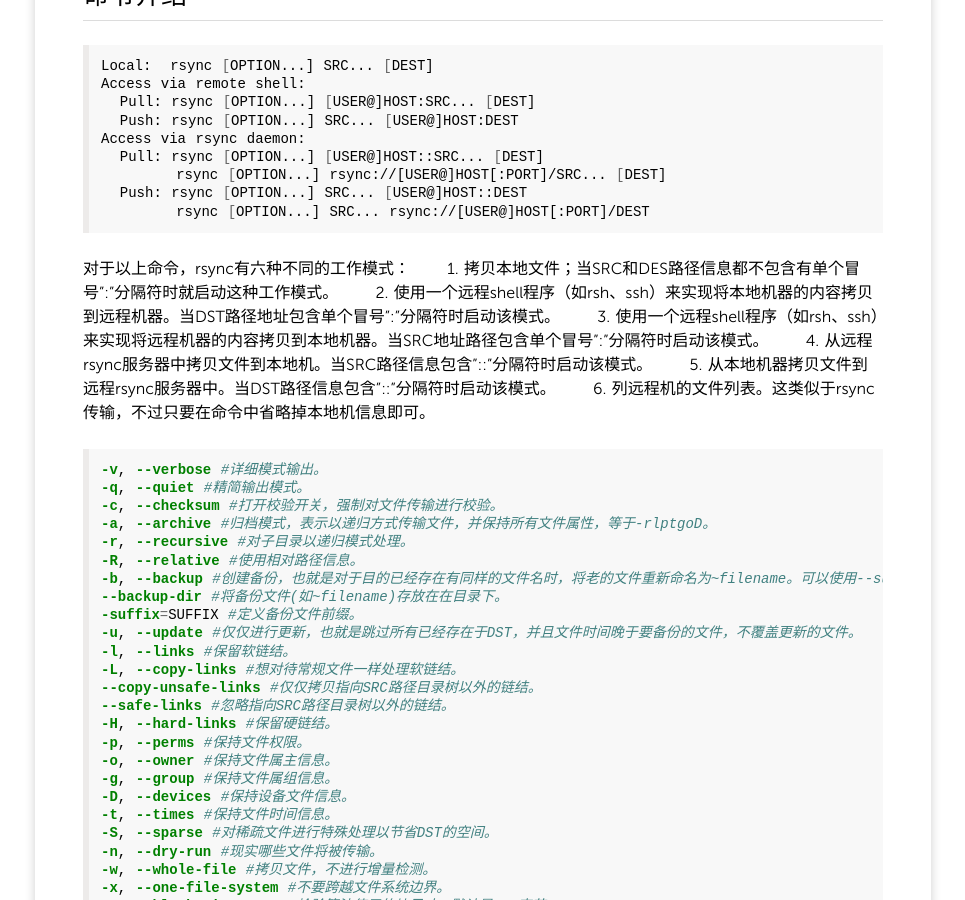
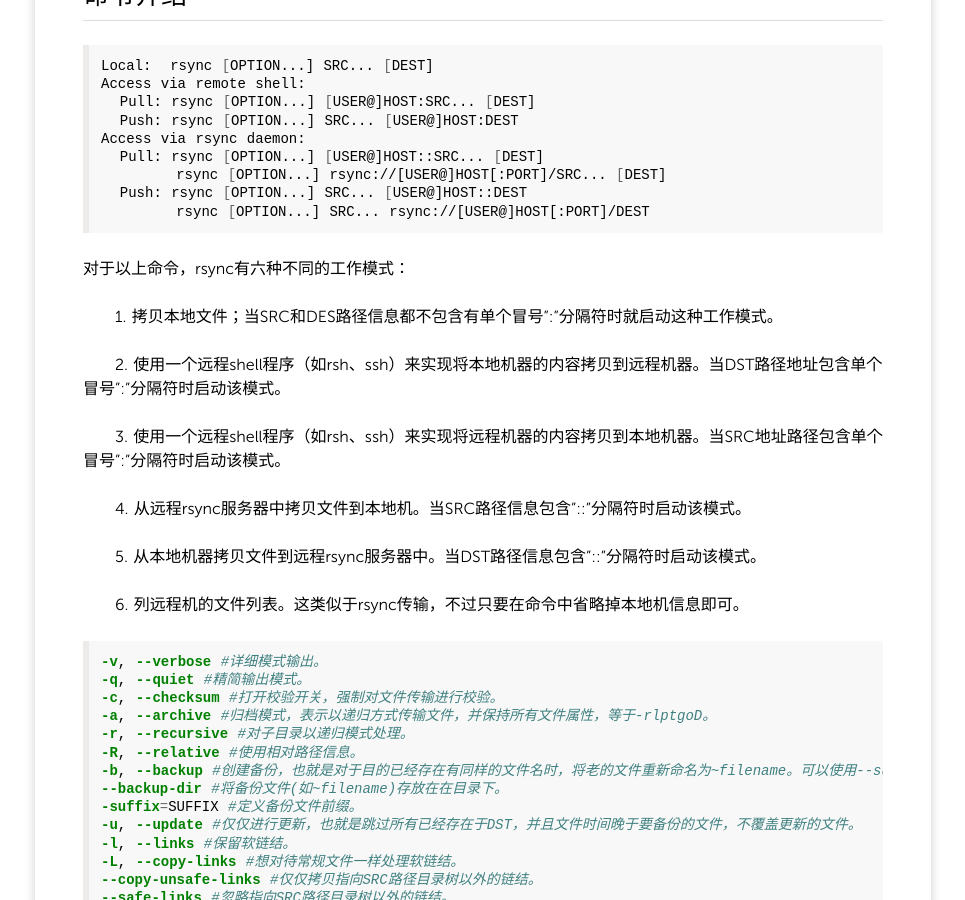
Before and after one commit to xuzhen1994/xuzhen1994.github.io, a Jekyll site: the page built from _posts/2016-05-06-rsync.md, in a window 1280 px wide and 900 px high, scrolled down 451 px. Shown: the whole window, without its empty margins (157-1122 px from the left). Built offline with Jekyll 4.4.1, drawn with Linux system fonts in a browser that asks for light colours; Markdown is read by kramdown in place of the engine named in the settings.

Commit message:
fix bug about article rsync

````diff
--- a/_posts/2016-05-06-rsync.md
+++ b/_posts/2016-05-06-rsync.md
@@ -11,7 +11,7 @@ layout: default
 一个快速的，万能的，远程或本地文件拷贝工具。
 <h2>命令介绍</h2>
 
-```shell
+```bash
 Local:  rsync [OPTION...] SRC... [DEST]
 Access via remote shell:
   Pull: rsync [OPTION...] [USER@]HOST:SRC... [DEST]
@@ -24,14 +24,20 @@ Access via rsync daemon:
 ```
 
 对于以上命令，rsync有六种不同的工作模式：
+
 　　1. 拷贝本地文件；当SRC和DES路径信息都不包含有单个冒号":"分隔符时就启动这种工作模式。
+
 　　2. 使用一个远程shell程序（如rsh、ssh）来实现将本地机器的内容拷贝到远程机器。当DST路径地址包含单个冒号":"分隔符时启动该模式。
+
 　　3. 使用一个远程shell程序（如rsh、ssh）来实现将远程机器的内容拷贝到本地机器。当SRC地址路径包含单个冒号":"分隔符时启动该模式。
+
 　　4. 从远程rsync服务器中拷贝文件到本地机。当SRC路径信息包含"::"分隔符时启动该模式。
+
 　　5. 从本地机器拷贝文件到远程rsync服务器中。当DST路径信息包含"::"分隔符时启动该模式。
+
 　　6. 列远程机的文件列表。这类似于rsync传输，不过只要在命令中省略掉本地机信息即可。
 
-```shell
+```bash
 -v, --verbose #详细模式输出。
 -q, --quiet #精简输出模式。
 -c, --checksum #打开校验开关，强制对文件传输进行校验。
@@ -145,16 +151,26 @@ Welcome to use the http://pm.glodon.com/bbs/ rsync services!
 
 <h2>无密码同步</h2>
 有3种方式进行无密码同步。
+
 1. rsync原生配置：用到了--password-file参数，需要分别在本地和服务端配置密码文件，rsync进程可自动读取。
+
 2. 使用[ssh-keygen](http://blog.csdn.net/dongwuming/article/details/9705595)生成一对公钥和私钥，将公钥放在服务端，并写入authorized_keys中。
+
 3. 使用[expect](https://zh.wikipedia.org/wiki/Expect)进行rsync同步：定义password变量。
+
 <h2>核心算法</h2>
 官网有对rsync算法的[介绍](https://rsync.samba.org/how-rsync-works.html)。
 这里做一个大概的描述：
 现有两台机器a与b，a上有文件A，b上有文件B，且文件A与B非常相似(可能来自同一份源文件，只各自做了少量修改)。则rsync算法由如下若干步骤组成：
+
 1. b以s个字节为单位，将文件B分割成不重叠的若干块（例如B是1024字节，s是512字节，则B被分割成不重叠的2块）。最后一块可能不到s个字节。
+
 2. b对每个s字节块都计算两种校验和：32位的弱“滚动”校验和、128位的强MD4校验和。
+
 3. b将这些校验和发给a。
+
 4. a逐一搜索A中每个s字节块（因为A中出现不同内容的长度可能是非s整数倍的字节，所以A中每个s字节块的步进偏移量是1），找到与B中某s字节块有同样弱校验和与强校验和的字节块。（a如何找到文件A中与文件B中相同的字节块，这里就不详述了。该步骤是个计算密集的过程。为了提高性能，弱校验和的算法应该仔细设计，以到达单向、快速、计算量小。）
+
 5. a向b发送一串指令。b根据这些指令同步B文件。这些指令要么是到B某个字节块的引用，要么是数据内容。这些数据内容均是A中与B不同的字节块。
+
 6. b通过以上步骤，最终同步B文件。
````
